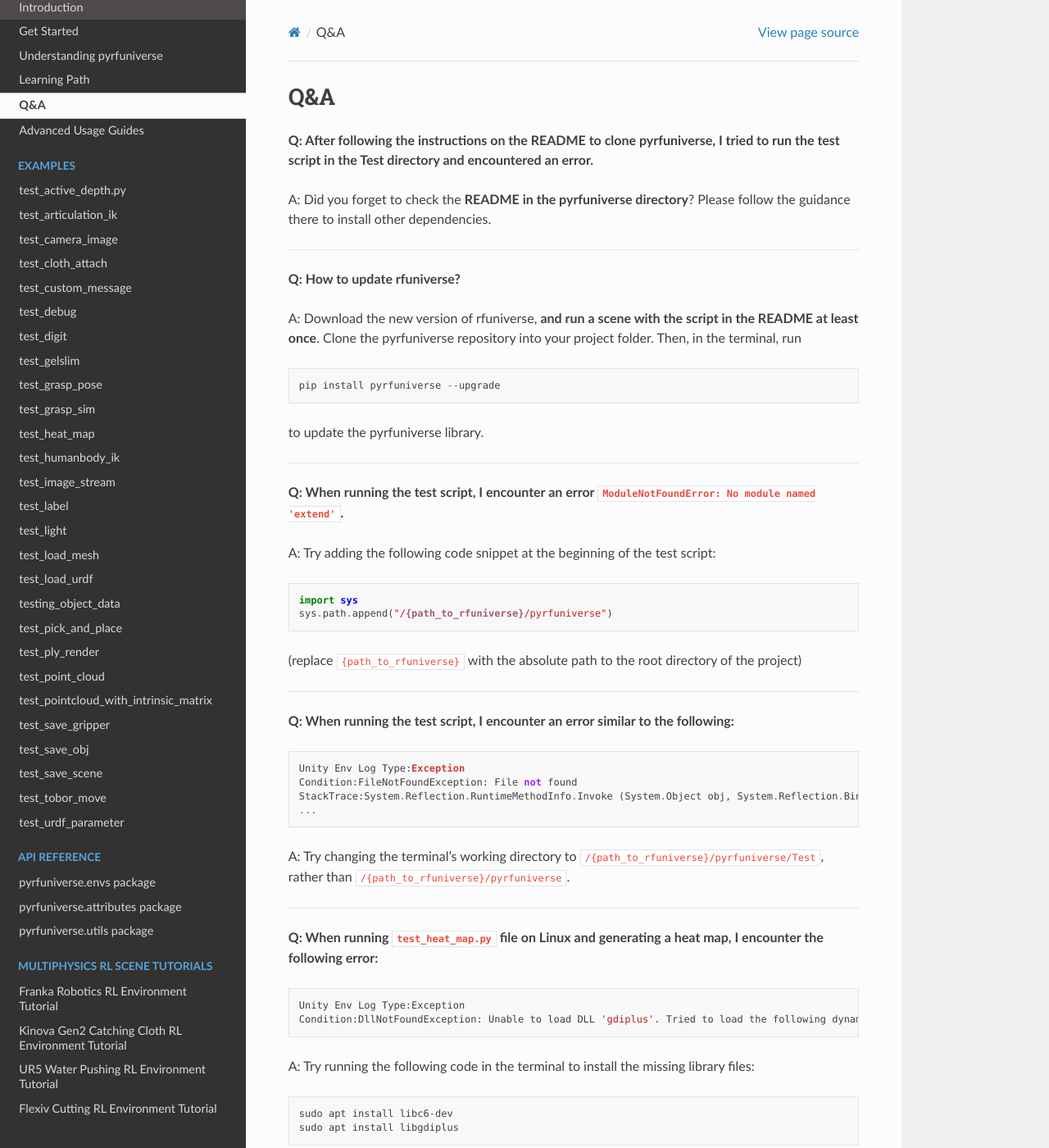
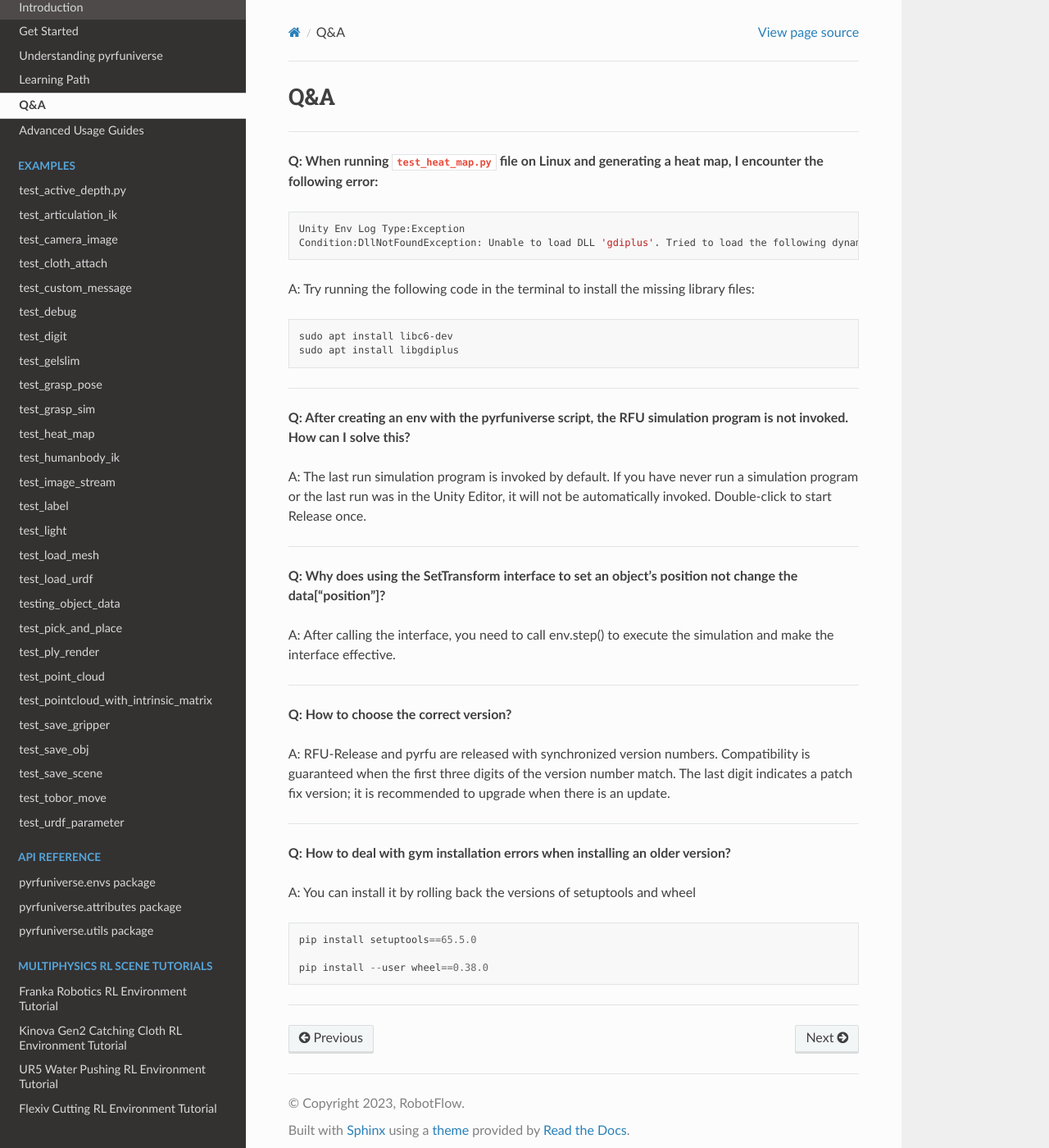
Before and after one commit to robotflow-initiative/pyrfuniverse, a Sphinx documentation site: the page built from Doc/markdown/QA.md, in a window 1280 px wide and 1400 px high. Shown: the whole window at 82% size. Built offline with Sphinx 7.4.7 and the Read the Docs theme 2.0.0, drawn with Linux system fonts in a browser that asks for light colours.

Commit message:
update doc

````diff
--- a/Doc/markdown/QA.md
+++ b/Doc/markdown/QA.md
@@ -1,46 +1,4 @@
 # Q&A
-
-**Q: After following the instructions on the README to clone pyrfuniverse, I tried to run the test script in the Test directory and encountered an error.**
-
-A: Did you forget to check the **README in the pyrfuniverse directory**? Please follow the guidance there to install other dependencies.
-
----
-
-**Q: How to update rfuniverse?**
-
-A: Download the new version of rfuniverse, **and run a scene with the script in the README at least once**. Clone the pyrfuniverse repository into your project folder. Then, in the terminal, run
-
-```
-pip install pyrfuniverse --upgrade
-```
-
-to update the pyrfuniverse library.
-
----
-
-**Q: When running the test script, I encounter an error `ModuleNotFoundError: No module named 'extend'`.**
-
-A: Try adding the following code snippet at the beginning of the test script:
-
-```python
-import sys
-sys.path.append("/{path_to_rfuniverse}/pyrfuniverse")
-```
-
-(replace `{path_to_rfuniverse}` with the absolute path to the root directory of the project)
-
----
-
-**Q: When running the test script, I encounter an error similar to the following:**
-
-```
-Unity Env Log Type:Exception
-Condition:FileNotFoundException: File not found
-StackTrace:System.Reflection.RuntimeMethodInfo.Invoke (System.Object obj, System.Reflection.BindingFlags invokeAttr, System.Reflection.Binder binder, System.Object[] parameters, System.Globalization.CultureInfo culture) (at <00000000000000000000000000000000>:0)
-...
-```
-
-A: Try changing the terminal's working directory to `/{path_to_rfuniverse}/pyrfuniverse/Test`, rather than `/{path_to_rfuniverse}/pyrfuniverse`.
 
 ---
 
@@ -77,3 +35,15 @@ A: After calling the interface, you need to call env.step() to execute the simul
 A: RFU-Release and pyrfu are released with synchronized version numbers. Compatibility is guaranteed when the first three digits of the version number match. The last digit indicates a patch fix version; it is recommended to upgrade when there is an update.
 
 ---
+
+**Q: How to deal with gym installation errors when installing an older version?**
+
+A: You can install it by rolling back the versions of setuptools and wheel
+
+```
+pip install setuptools==65.5.0
+
+pip install --user wheel==0.38.0
+```
+
+---
````
Also changed, not shown: Doc/markdown/advanced_usages.md (+4 -4 lines), Doc/markdown/get_started.md (+49 -52 lines).
